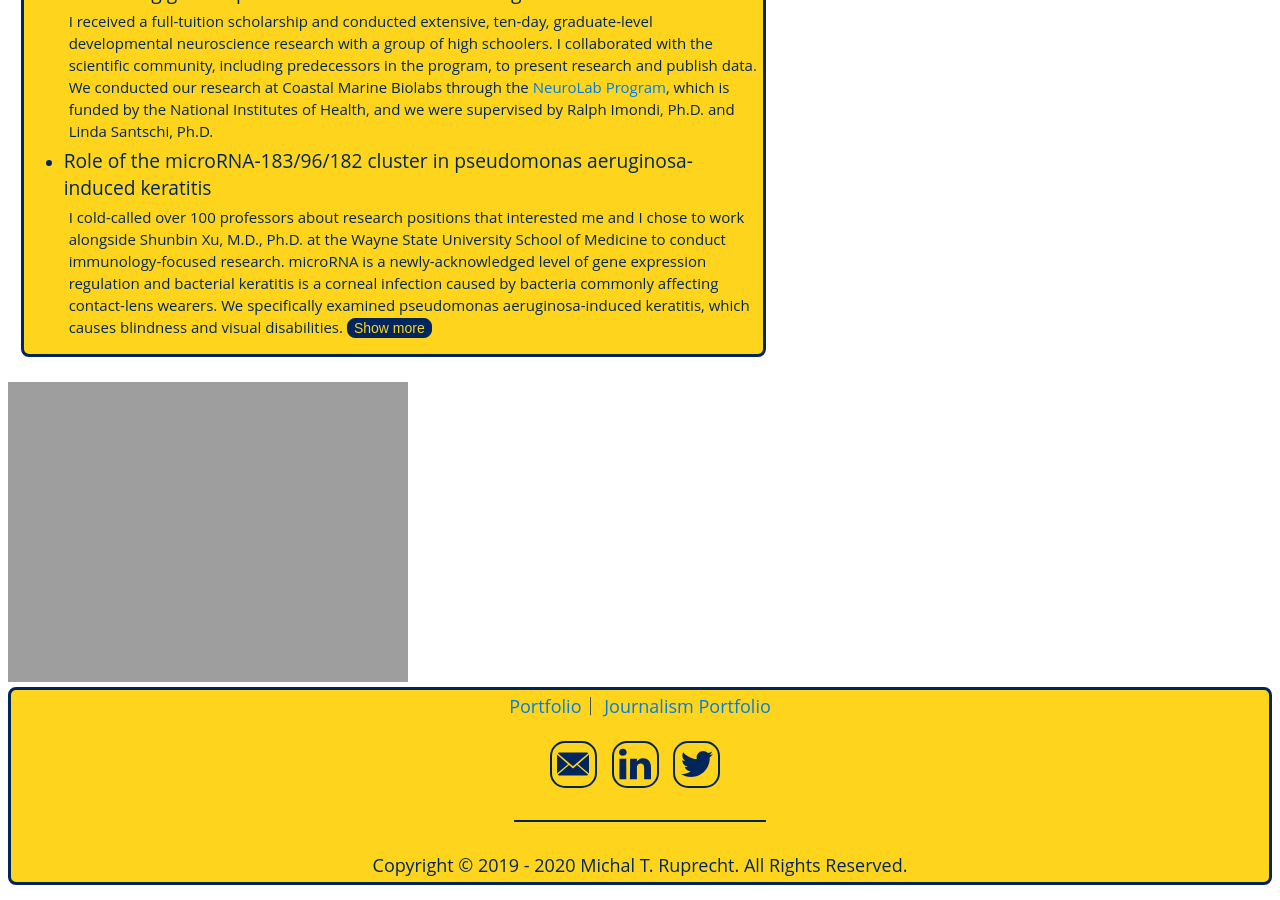
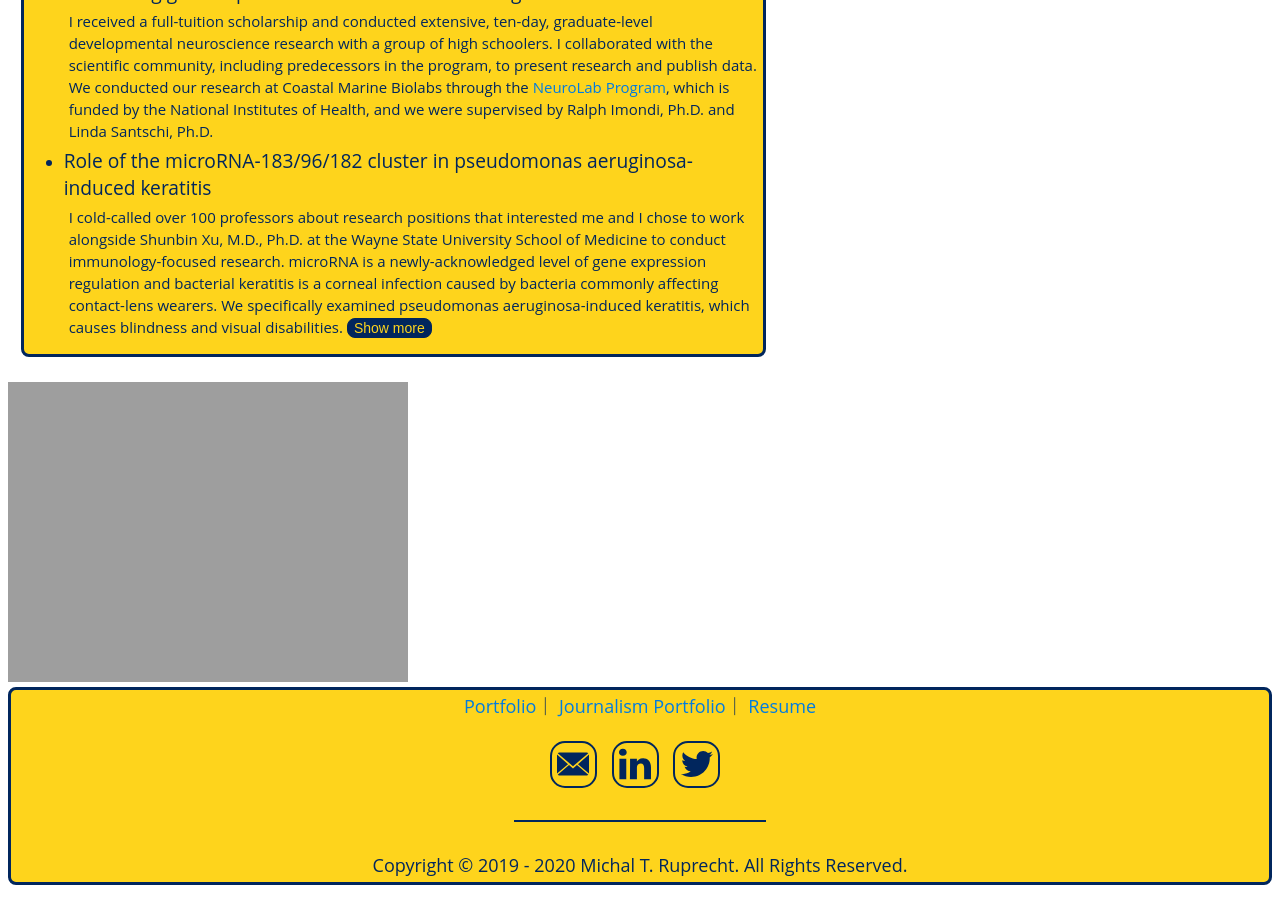
Before and after one commit to MichalRuprecht/michalruprecht.github.io, a Jekyll site: the page built from index.html, in a window 1280 px wide and 900 px high, scrolled down 2390 px. Built offline with Jekyll 4.4.1, drawn with Linux system fonts in a browser that asks for light colours.

Commit message:
Update default.html

```diff
--- a/_layouts/default.html
+++ b/_layouts/default.html
@@ -37,7 +37,8 @@
               <center>
                 <big>
                   <a href="http://undergrad.michalruprecht.com/">Portfolio</a>｜
-									<a href="https://michalruprecht.com/pages/journalism">Journalism Portfolio</a>
+									<a href="https://michalruprecht.com/pages/journalism">Journalism Portfolio</a>｜
+									<a href="http://resume.michalruprecht.com/">Resume</a>
                 <br /><br />
                   <a class="collegebutton" href="mailto:me@michalruprecht.com" target="_blank"><img src="https://michalruprecht.github.io/assets/icons/mail.svg" alt="EMail" style="width:32px;"></a>
                   <a class="collegebutton" href="https://www.linkedin.com/in/michalruprecht" target="_blank"><img src="https://michalruprecht.github.io/assets/icons/linkedin.svg" alt="LinkedIn" style="width:32px;"></a>
```
